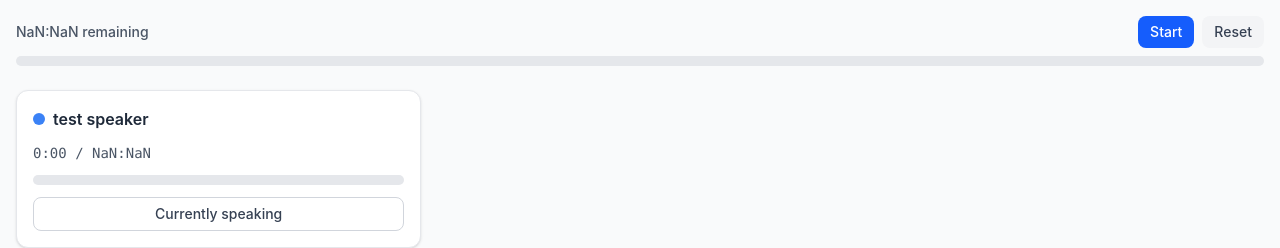
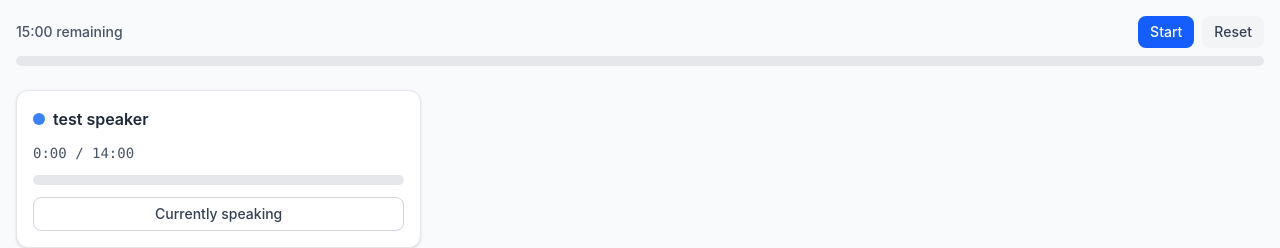
Before and after one commit to antoniocosentino/stagetime, a React (Vite) app: page / in a window 1280 px wide. Shown: the top 248 px of the page. Built offline with nearby package versions, Linux system fonts and the light colour scheme.

Commit message:
feat: rewire MainView to new timer store and segment API

```diff
--- a/src/components/MainView.tsx
+++ b/src/components/MainView.tsx
@@ -1,4 +1,5 @@
 import { GlobalTimer } from './GlobalTimer'
+import type { RenderedSegment } from './GlobalTimer'
 import { SpeakerCard } from './SpeakerCard'
 import { useSettingsStore } from '../stores/settingsStore'
 import { useTimerStore } from '../stores/timerStore'
@@ -6,41 +7,62 @@ import { timePerSpeaker } from '../utils/time'
 import { COLORS } from '../constants/colors'
 
 export function MainView() {
-  const { names, timeLimitMinutes } = useSettingsStore()
-  const { speakers, segments, activeSegmentStart, startSpeaker, pauseSpeaker, resetSpeaker } =
-    useTimerStore()
+  const { names, timeLimitMinutes, idleTimeMinutes } = useSettingsStore()
+  const {
+    speakers,
+    segments,
+    globalRunning,
+    globalElapsed,
+    currentSpeaker,
+    activeSegmentStart,
+    idleSegmentStart,
+    startGlobal,
+    pauseGlobal,
+    resetAll,
+    setCurrentSpeaker,
+  } = useTimerStore()
 
   const totalSeconds = timeLimitMinutes * 60
-  const allotted = names.length > 0 ? timePerSpeaker(timeLimitMinutes, names.length) : totalSeconds
-  const totalElapsed = Object.values(speakers).reduce((sum, s) => sum + s.elapsed, 0)
+  const allotted =
+    names.length > 0
+      ? timePerSpeaker(timeLimitMinutes, idleTimeMinutes, names.length)
+      : totalSeconds
 
   const colorMap: Record<string, string> = {}
   names.forEach((name, i) => {
     colorMap[name] = COLORS[i % COLORS.length]
   })
 
-  const runningSpeaker = Object.entries(speakers).find(([, s]) => s.running)
-  const completedColored = segments.map((seg) => ({ ...seg, color: colorMap[seg.name] ?? '#6b7280' }))
-  const coloredSegmentsRaw = runningSpeaker
-    ? [
-        ...completedColored,
-        {
-          name: runningSpeaker[0],
-          duration:
-            runningSpeaker[1].elapsed -
-            (activeSegmentStart[runningSpeaker[0]] ?? runningSpeaker[1].elapsed),
-          color: colorMap[runningSpeaker[0]] ?? '#6b7280',
-        },
-      ]
-    : completedColored
-  const coloredSegments = coloredSegmentsRaw.filter((seg) => seg.duration > 0)
+  const renderedSegments: RenderedSegment[] = segments.map((seg) =>
+    seg.type === 'idle'
+      ? { duration: seg.duration }
+      : { duration: seg.duration, color: colorMap[seg.name] ?? '#6b7280' }
+  )
+
+  if (globalRunning) {
+    if (currentSpeaker !== null && activeSegmentStart !== null) {
+      const duration = globalElapsed - activeSegmentStart
+      if (duration > 0) {
+        renderedSegments.push({ duration, color: colorMap[currentSpeaker] ?? '#6b7280' })
+      }
+    } else if (currentSpeaker === null && idleSegmentStart !== null) {
+      const duration = globalElapsed - idleSegmentStart
+      if (duration > 0) {
+        renderedSegments.push({ duration })
+      }
+    }
+  }
 
   return (
     <main className="flex-1 p-4 flex flex-col gap-6 overflow-y-auto">
       <GlobalTimer
         totalSeconds={totalSeconds}
-        totalElapsed={totalElapsed}
-        segments={coloredSegments}
+        globalElapsed={globalElapsed}
+        globalRunning={globalRunning}
+        segments={renderedSegments}
+        onStart={startGlobal}
+        onPause={pauseGlobal}
+        onReset={resetAll}
       />
       <div className="grid grid-cols-1 sm:grid-cols-2 lg:grid-cols-3 gap-4">
         {names.map((name) => {
@@ -51,12 +73,14 @@ export function MainView() {
               key={name}
               name={name}
               elapsed={speaker.elapsed}
-              running={speaker.running}
+              isCurrentSpeaker={currentSpeaker === name}
               allottedSeconds={allotted}
               color={colorMap[name]}
-              onStart={() => startSpeaker(name)}
-              onPause={() => pauseSpeaker(name)}
-              onReset={() => resetSpeaker(name)}
+              onSelect={() =>
+                currentSpeaker === name
+                  ? setCurrentSpeaker(null)
+                  : setCurrentSpeaker(name)
+              }
             />
           )
         })}
```
